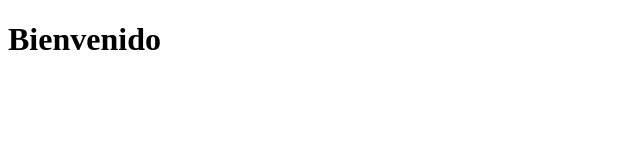
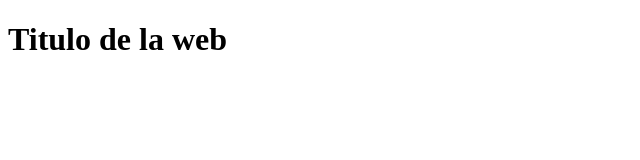
Before and after one commit to christopheribarra18/gitpruebauno, a website: page public/index.html in a window 1280 px wide. Shown: the whole page, without its empty margins (0-640 px from the left). Drawn offline with Linux system fonts and the light colour scheme.

Commit message:
Actualización en el archivo estativo index.html

```diff
--- a/public/index.html
+++ b/public/index.html
@@ -6,6 +6,6 @@
     <title>Document</title>
 </head>
 <body>
-    <h1>Bienvenido</h1>
+    <h1>Titulo de la web</h1>
 </body>
 </html>
```
